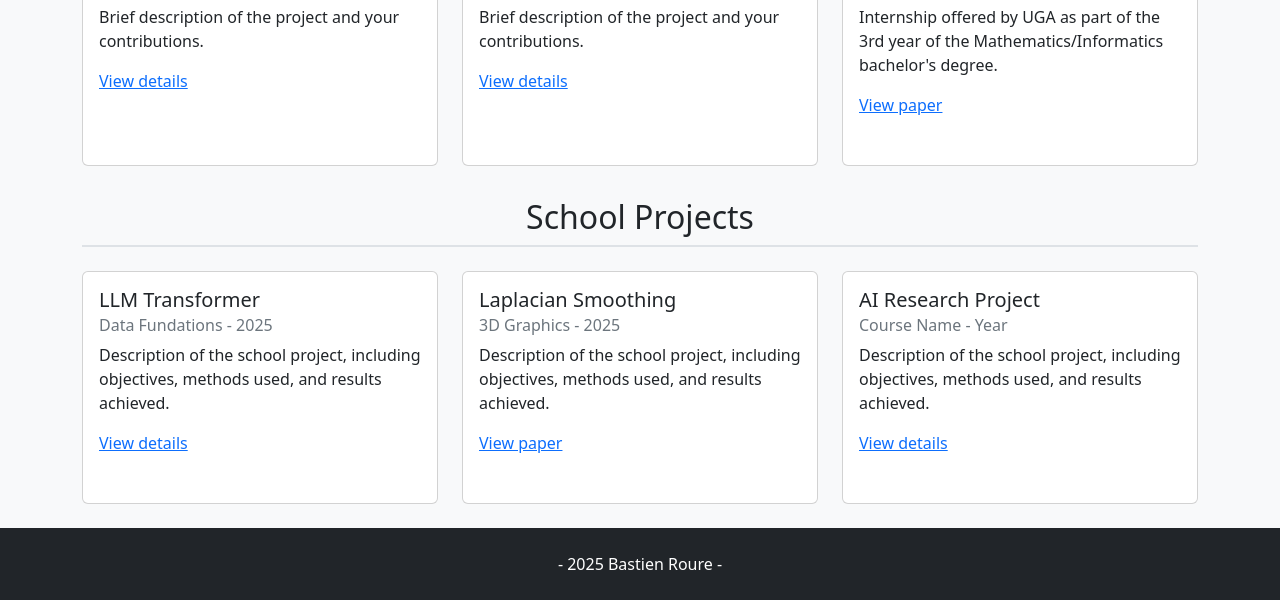
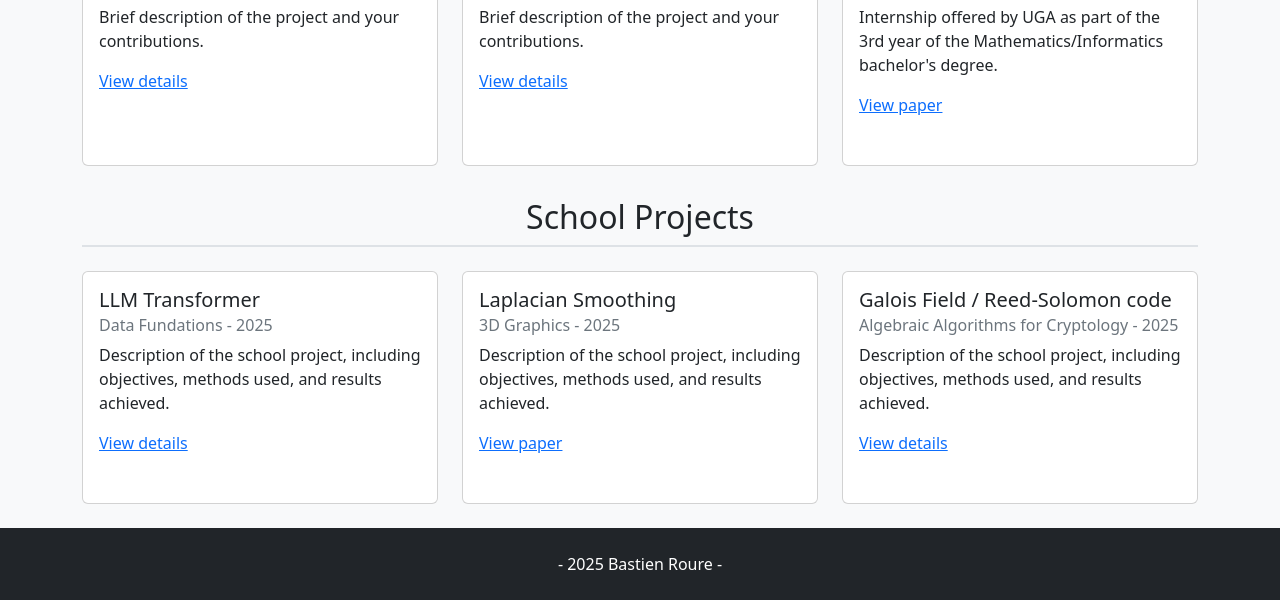
Before and after one commit to BastienRoure/BastienRoure.github.io, a plain HTML site: page index.html in a window 1280 px wide. Shown: the part 686-1286 px from the top of the page. Drawn offline with nearby package versions, Linux system fonts and the light colour scheme.

Commit message:
Update index.html

```diff
--- a/index.html
+++ b/index.html
@@ -235,8 +235,8 @@
             <div class="col-md-6 col-lg-4">
                 <div class="card project-card">
                     <div class="card-body">
-                        <h5 class="card-title">AI Research Project</h5>
-                        <h6 class="card-subtitle mb-2 text-muted">Course Name - Year</h6>
+                        <h5 class="card-title">Galois Field / Reed-Solomon code</h5>
+                        <h6 class="card-subtitle mb-2 text-muted">Algebraic Algorithms for Cryptology - 2025</h6>
                         <p class="card-text">Description of the school project, including objectives, methods used, and results achieved.</p>
                         <a href="#" class="card-link">View details</a>
                     </div>
```
